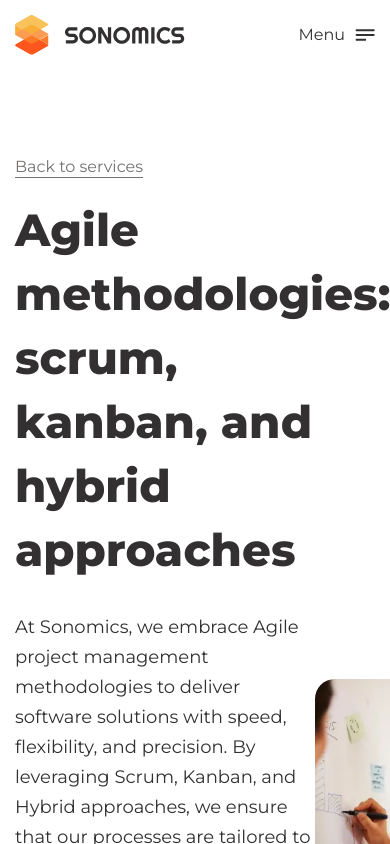
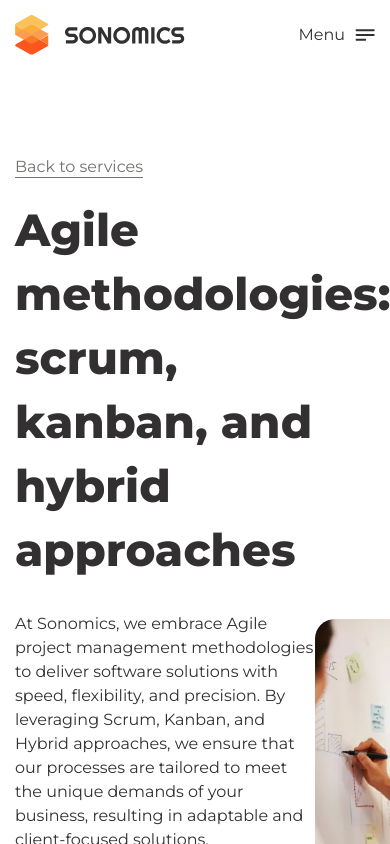
Before and after one commit to skabanets/sonomics, a React (Vite) app: page /services/agile-methodologies in a window 390 px wide. Shown: the top 844 px of the page. Built offline with nearby package versions, Linux system fonts and the light colour scheme; no server answers.

Commit message:
Update index.css

```diff
--- a/src/index.css
+++ b/src/index.css
@@ -179,7 +179,7 @@ h2 {
 }
 
 h3 {
-  @apply text-[24px] font-semibold leading-[36px] transition;
+  @apply text-[16px] font-semibold leading-[28px] transition md:text-[24px] md:leading-[36px];
 }
 
 h4 {
@@ -213,7 +213,7 @@ textarea:-webkit-autofill:focus {
 }
 
 .big-text {
-  @apply text-[18px] font-normal leading-[30px] transition;
+  @apply text-[16px] font-normal leading-[24px] transition md:text-[18px] md:leading-[30px];
 }
 
 .small-text {
@@ -249,6 +249,7 @@ textarea:-webkit-autofill:focus {
 }
 
 .header .active,
+.mobile-menu .active,
 .footer .active {
   @apply border-b border-themeAccentColor text-themeAccentColor;
 }
```
